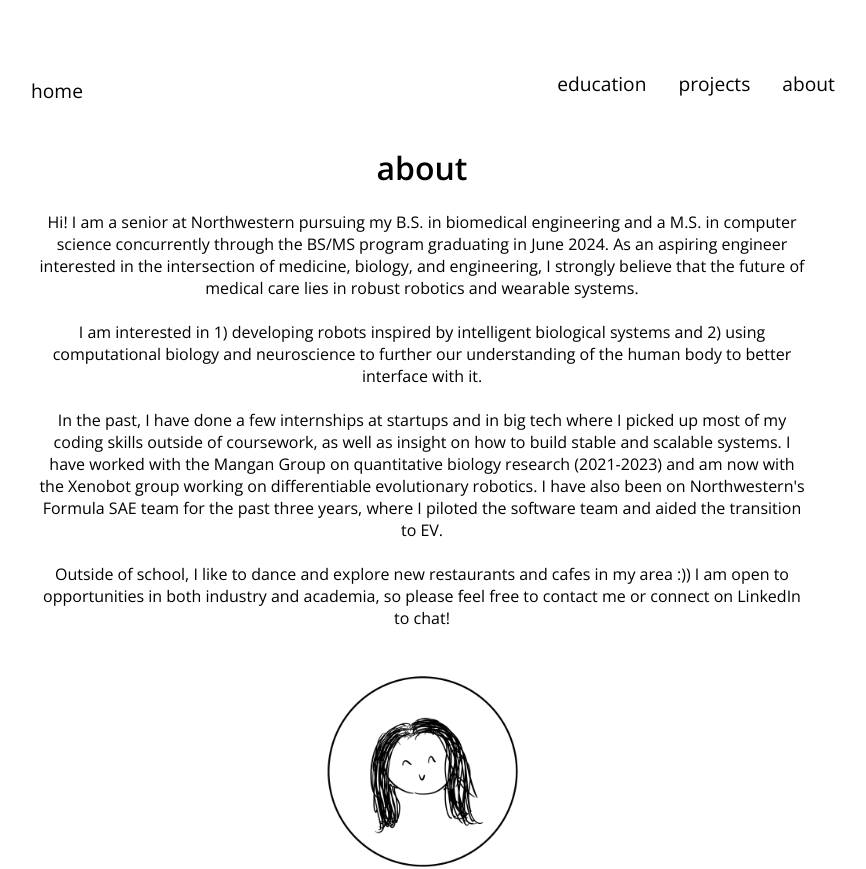
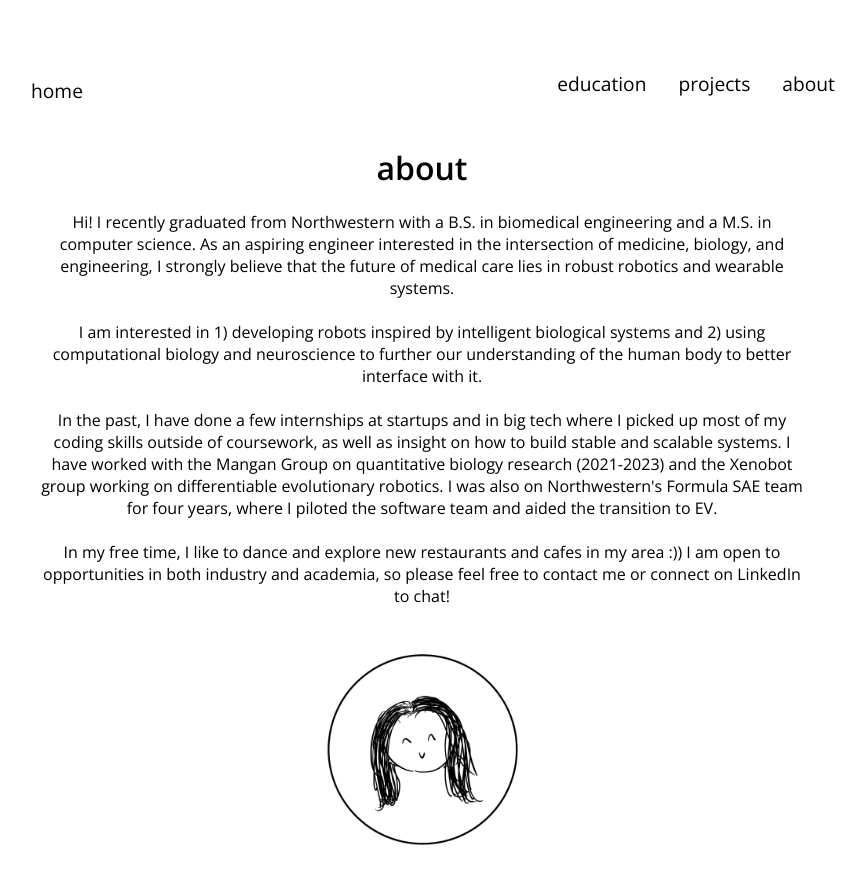
Before and after one commit to izo0619/izo0619.github.io, a React (Create React App) app: page /#/about in a window 1280 px wide. Shown: the top 869 px of the page, without its empty margins (218-1084 px from the left). Built offline with nearby package versions, Linux system fonts and the light colour scheme; a web font is replaced by a local one.

Commit message:
update aug 2024

```diff
--- a/src/components/Cards.js
+++ b/src/components/Cards.js
@@ -15,9 +15,10 @@ import nfr from '../images/nfr.jpg'
 import xenobot from '../images/xenobot.gif'
 import dance from '../images/dance335.jpg'
 import hackuiowa from '../images/tunetwin.png'
-import capstone from '../images/capstone.jpg'
+import capstone from '../images/bmecap.png'
 import ee332 from '../images/ee332.jpg'
 import rogers from '../images/rogers.jpg'
+import rds from "../images/rds.png"
 
 function Cards() {
     return (
@@ -31,16 +32,21 @@ function Cards() {
                             text='Northwestern Formula Racing Software (EV)'
                             path='https://github.com/NU-Formula-Racing'
                         />
+                        <CardItem
+                            src={rds}
+                            text='Bilateral Robotic Thumb and Finger with Haptic Feedback for Radioactive Laboratory Settings (RDS 2024)'
+                            path='https://youtu.be/HQtY-_a-lCs'
+                        />
                     </ul>
                     <ul className='cards__items'>
                         <CardItem
                             src={capstone}
-                            text='MRI-Compatible Chest Compression Device (BME Capstone, WIP)'
-                            path='https://drive.google.com/file/d/1308bqTXnu3Wi8K7Kgv48WQkEqi4FnyLB/view?usp=sharing'
+                            text='MRI-Compatible Chest Compression Device (BME Capstone, Robert B. Taggart Best Design Award)'
+                            path='https://drive.google.com/file/d/1x8vFQeTjd4wmEeSRTgbt46HwROoYGjzM/view?usp=sharing'
                         />
                         <CardItem
                             src={xenobot}
-                            text='Morphology Evolution with Differentiable Physics Engines (Xenobot Lab, WIP - no link yet)'
+                            text='Morphology Evolution with Differentiable Physics Engines (Xenobot Lab)'
                         />
 
                     </ul>
--- a/src/components/pages/About.js
+++ b/src/components/pages/About.js
@@ -6,8 +6,7 @@ function About() {
         <div className="about">
             <h1>about</h1>
             <br />
-            <p>Hi! I am a senior at Northwestern pursuing my B.S. in biomedical engineering and a M.S. in computer science concurrently through
-                the BS/MS program graduating in June 2024. As an aspiring engineer interested in the intersection of medicine, biology, and engineering,
+            <p>Hi! I recently graduated from Northwestern with a B.S. in biomedical engineering and a M.S. in computer science. As an aspiring engineer interested in the intersection of medicine, biology, and engineering,
                 I strongly believe that the future of medical care lies in robust robotics and wearable systems.
             </p>
             <br />
@@ -16,12 +15,12 @@ function About() {
             </p>
             <br />
             <p>In the past, I have done a few internships at startups and in big tech where I picked up most of my coding skills outside of coursework, as well as insight on how to build stable and scalable systems.
-                I have worked with the Mangan Group on quantitative biology research (2021-2023) and am now with the Xenobot group working on differentiable evolutionary robotics.
-                I have also been on Northwestern's Formula SAE team for the past three years, where I piloted the software team and aided the transition to EV.
+                I have worked with the Mangan Group on quantitative biology research (2021-2023) and the Xenobot group working on differentiable evolutionary robotics.
+                I was also on Northwestern's Formula SAE team for four years, where I piloted the software team and aided the transition to EV.
             </p>
             <br />
             <p>
-                Outside of school, I like to dance and explore new restaurants and cafes in my area :))
+                In my free time, I like to dance and explore new restaurants and cafes in my area :))
                 I am open to opportunities in both industry and academia, so please feel free to contact me or connect on LinkedIn to chat!
             </p>
             <br />
--- a/src/components/pages/Education.js
+++ b/src/components/pages/Education.js
@@ -8,7 +8,8 @@ function Education() {
             <img src={educationpic}></img>
             <br />
             <h3>northwestern university 2020-2024</h3>
-            <p>B.S./M.S. biomedical engineering/computer science</p>
+            <p>B.S. biomedical engineering</p>
+            <p>M.S. computer science</p>
             <br />
             <p>activities:</p>
             <ul>
```
Also changed, not shown: 2 other files (tests, documents, lock files or other folders).
